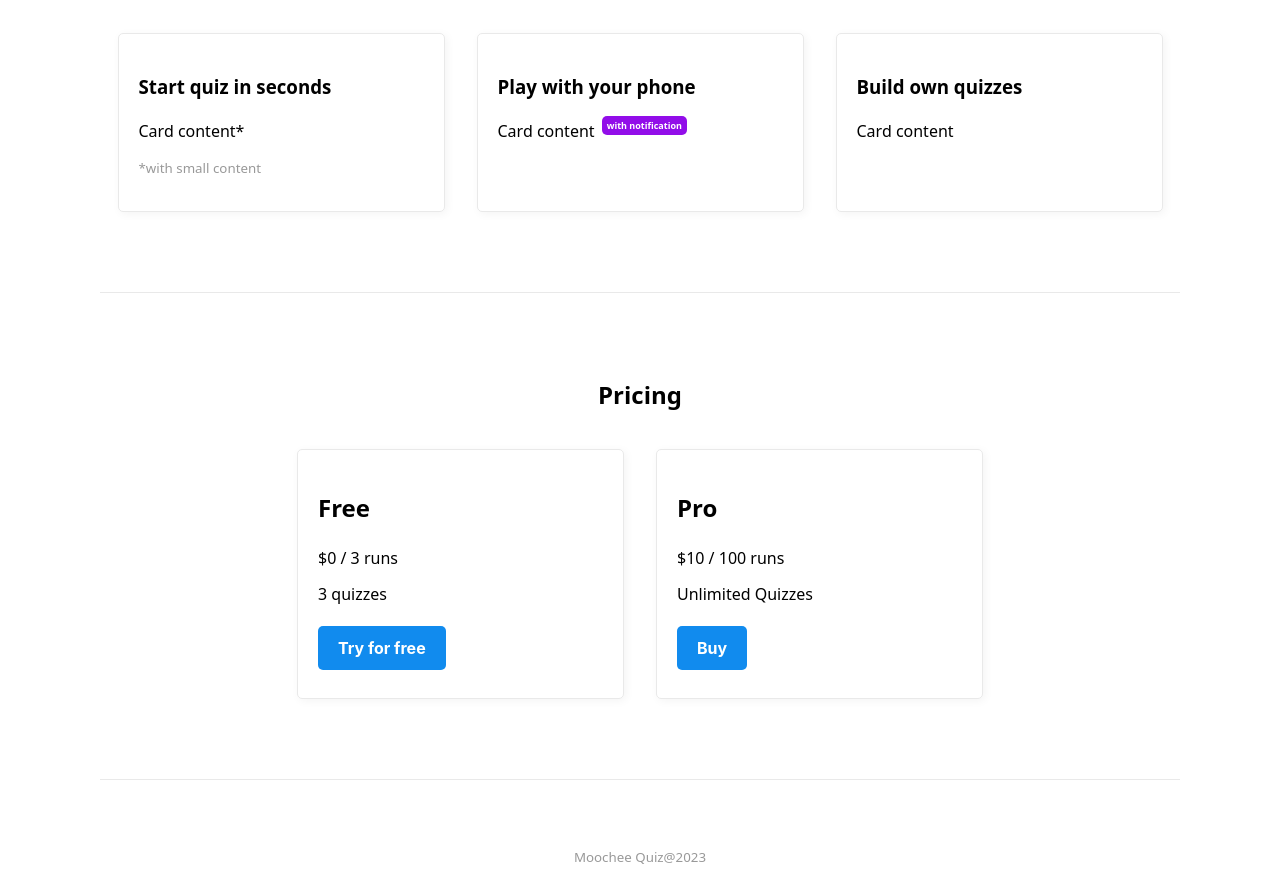
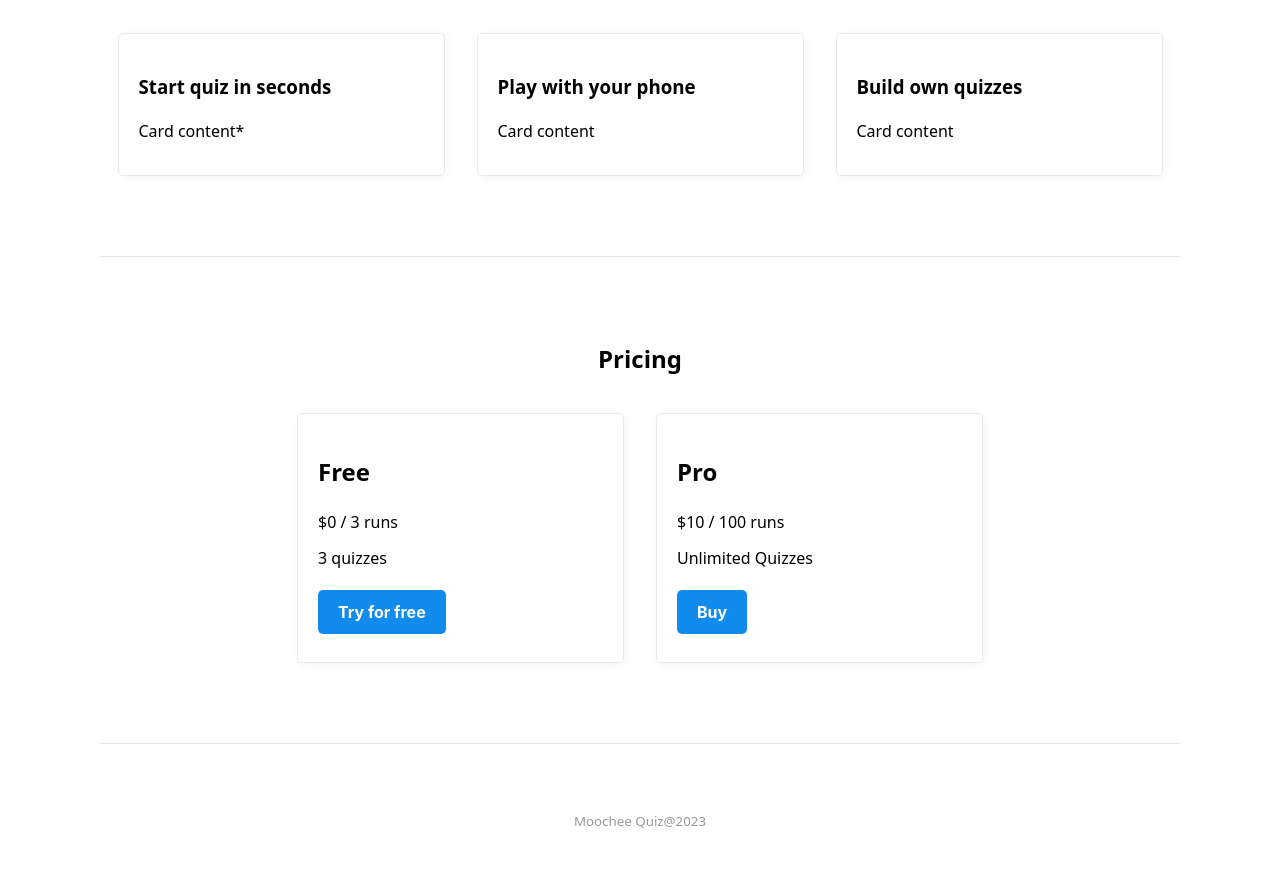
Before and after one commit to moochee/website, a plain HTML site: page index.html in a window 1280 px wide. Shown: the part 1165-2045 px from the top of the page. After the commit the page ends 2009 px from the top, so only its background shows below. Drawn offline with Linux system fonts and the light colour scheme.

Commit message:
update certs

```diff
--- a/index.html
+++ b/index.html
@@ -45,11 +45,10 @@
             <aside>
                 <h3>Start quiz in seconds</h3>
                 <p>Card content*</p>
-                <p><small>*with small content</small></p>
             </aside>
             <aside>
                 <h3>Play with your phone</h3>
-                <p>Card content <sup>with notification</sup></p>
+                <p>Card content</p>
             </aside>
             <aside>
                 <h3>Build own quizzes</h3>
```
